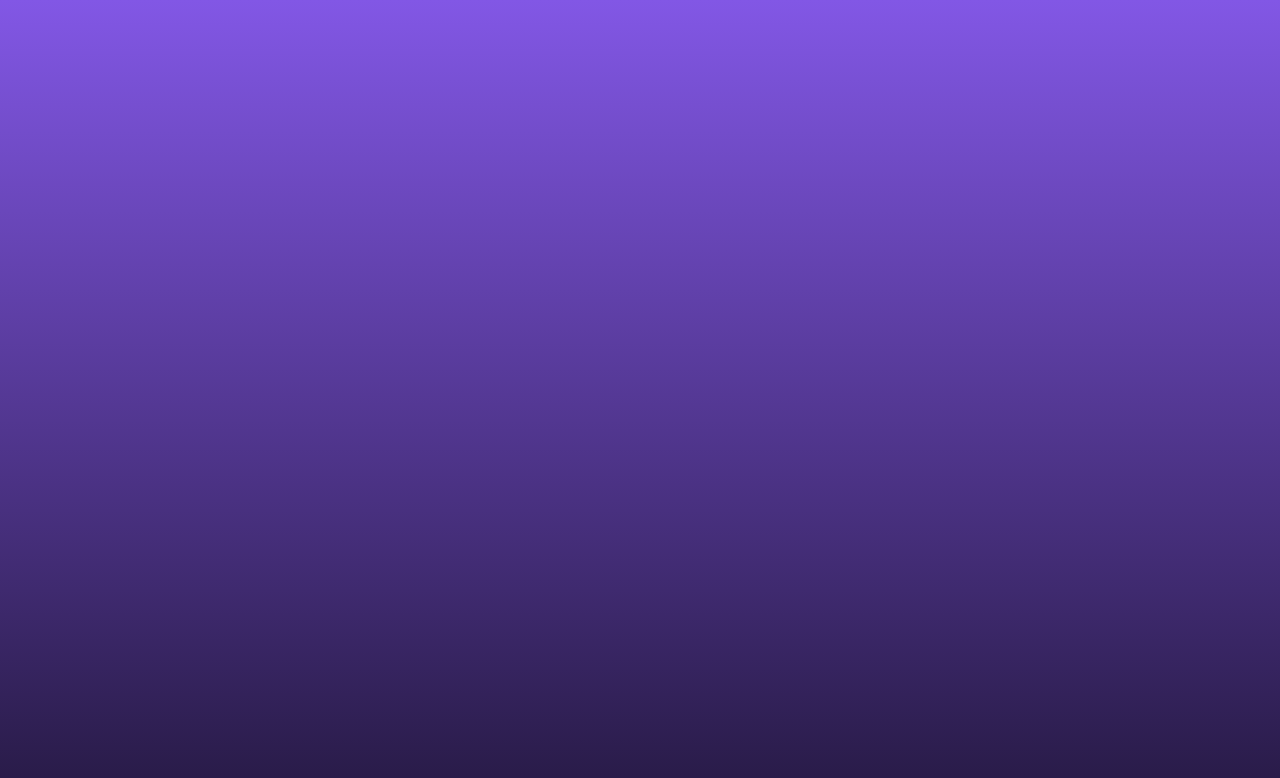
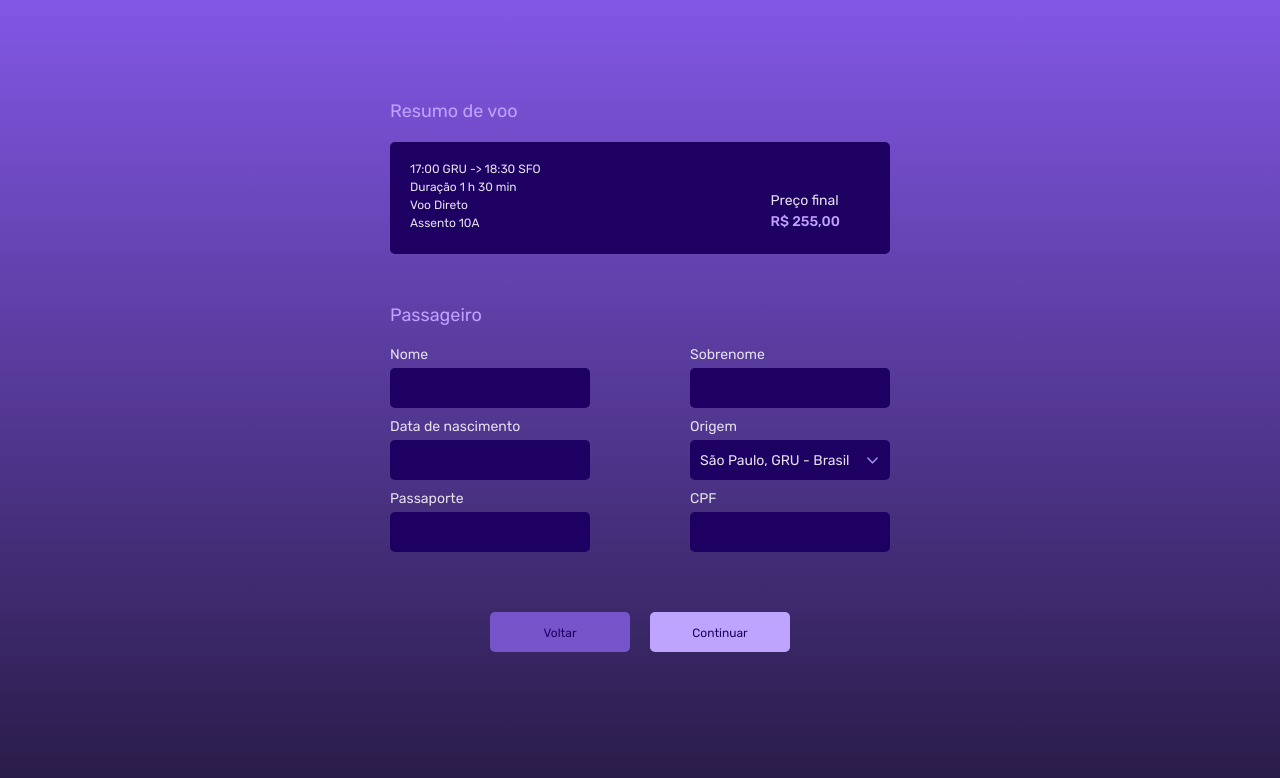
Before and after one commit to Levysantiago/boarding-pass, a React (Create React App) app in the folder client/: page /passenger in a window 1280 px wide. Before the commit this address had no page. Shown: the top 778 px of the page. Built offline with nearby package versions, Linux system fonts and the light colour scheme.

Commit message:
feat: passenger page

```diff
--- a/client/src/components/Dropdown/index.tsx
+++ b/client/src/components/Dropdown/index.tsx
@@ -10,7 +10,7 @@ import {
 } from "./styles";
 
 interface IProps {
-  id: number;
+  id: string;
 }
 
 export function Dropdown({ id }: IProps) {
--- a/client/src/components/Dropdown/styles.tsx
+++ b/client/src/components/Dropdown/styles.tsx
@@ -13,7 +13,7 @@ export const Label = styled.span`
   color: #e4e0ec;
 `;
 
-export const DropdownButton = styled.button`
+export const DropdownButton = styled.button.attrs({ type: "button" })`
   height: 40px;
   background-color: #1e0063;
   border-radius: 5px;
@@ -24,7 +24,6 @@ export const DropdownButton = styled.button`
   margin-top: 5px;
   padding: 10px;
   border: none;
-  position: relative;
 `;
 
 export const DropdownText = styled.span`
--- /dev/null
+++ b/client/src/components/Input/index.tsx
@@ -0,0 +1,17 @@
+import { ChangeEventHandler } from "react";
+import { Container, InputTag, Label } from "./styles";
+
+interface IProps {
+  onChange?: ChangeEventHandler<HTMLInputElement>;
+  value?: string;
+  label: string;
+}
+
+export function Input({ onChange, value, label }: IProps) {
+  return (
+    <Container>
+      <Label>{label}</Label>
+      <InputTag onChange={onChange} value={value}></InputTag>
+    </Container>
+  );
+}
--- /dev/null
+++ b/client/src/components/Input/styles.tsx
@@ -0,0 +1,31 @@
+import styled from "styled-components";
+
+export const Container = styled.div`
+  width: 100%;
+  display: flex;
+  flex-direction: column;
+`;
+
+export const Label = styled.span`
+  font-size: 14px;
+  font-family: "Rubik", sans-serif;
+  color: #e4e0ec;
+`;
+
+export const InputTag = styled.input`
+  height: 20px;
+  background-color: #1e0063;
+  border-radius: 5px;
+  margin-top: 5px;
+  padding: 10px;
+  border: none;
+  font-size: 14px;
+  font-family: "Rubik", sans-serif;
+  color: #e4e0ec;
+`;
+
+export const InputPlaceholter = styled.span`
+  font-size: 14px;
+  font-family: "Rubik", sans-serif;
+  color: #e4e0ec;
+`;
--- a/client/src/index.tsx
+++ b/client/src/index.tsx
@@ -1,7 +1,5 @@
-import React from "react";
 import ReactDOM from "react-dom/client";
 import "./index.css";
-import Home from "./pages/Home";
 import reportWebVitals from "./reportWebVitals";
 import { MyRoutes } from "./routes";
 
--- a/client/src/pages/Home/index.tsx
+++ b/client/src/pages/Home/index.tsx
@@ -14,15 +14,15 @@ function Home() {
       <Container>
         <HeaderContainer>
           <DropdownContainer>
-            <Dropdown id={1} />
+            <Dropdown id="home-1" />
           </DropdownContainer>
 
           <DropdownContainer>
-            <Dropdown id={2} />
+            <Dropdown id="home-2" />
           </DropdownContainer>
 
           <DropdownContainer>
-            <Dropdown id={3} />
+            <Dropdown id="home-3" />
           </DropdownContainer>
         </HeaderContainer>
 
--- /dev/null
+++ b/client/src/pages/PassengerPage/index.tsx
@@ -0,0 +1,73 @@
+import { Button } from "../../components/Button";
+import { Dropdown } from "../../components/Dropdown";
+import { Input } from "../../components/Input";
+import {
+  ButtonsContainer,
+  Container,
+  FinalPriceContainer,
+  FinalPriceLabel,
+  FinalPriceValue,
+  FlightSummary,
+  FlightSummaryContainer,
+  InputContainer,
+  PassengerInfo,
+  PassengerInfoContainer,
+  SummaryText,
+  Title,
+} from "./styles";
+
+export function PassengerPage() {
+  return (
+    <Container>
+      <FlightSummaryContainer>
+        <Title>Resumo de voo</Title>
+        <FlightSummary>
+          <SummaryText>{"17:00 GRU -> 18:30 SFO"}</SummaryText>
+          <SummaryText>{"Duração 1 h 30 min"}</SummaryText>
+          <SummaryText>{"Voo Direto"}</SummaryText>
+          <SummaryText>{"Assento 10A"}</SummaryText>
+
+          <FinalPriceContainer>
+            <FinalPriceLabel>Preço final</FinalPriceLabel>
+            <FinalPriceValue>R$ 255,00</FinalPriceValue>
+          </FinalPriceContainer>
+        </FlightSummary>
+      </FlightSummaryContainer>
+
+      <PassengerInfoContainer>
+        <Title>Passageiro</Title>
+      </PassengerInfoContainer>
+
+      <PassengerInfo>
+        <InputContainer>
+          <Input label="Nome" />
+        </InputContainer>
+
+        <InputContainer>
+          <Input label="Sobrenome" />
+        </InputContainer>
+
+        <InputContainer>
+          <Input label="Data de nascimento" />
+        </InputContainer>
+
+        <InputContainer>
+          <Dropdown id="passenger-1" />
+        </InputContainer>
+
+        <InputContainer>
+          <Input label="Passaporte" />
+        </InputContainer>
+
+        <InputContainer>
+          <Input label="CPF" />
+        </InputContainer>
+      </PassengerInfo>
+
+      <ButtonsContainer>
+        <Button isBack title="Voltar" />
+        <Button title="Continuar" />
+      </ButtonsContainer>
+    </Container>
+  );
+}
--- /dev/null
+++ b/client/src/pages/PassengerPage/styles.tsx
@@ -0,0 +1,88 @@
+import styled from "styled-components";
+
+export const Container = styled.div`
+  display: flex;
+  flex-direction: column;
+  align-items: center;
+`;
+
+export const Title = styled.span`
+  font-size: 18px;
+  font-family: "Rubik", sans-serif;
+  font-weight: 400;
+  color: #bea3ff;
+`;
+
+export const FlightSummaryContainer = styled.div`
+  margin-top: 100px;
+  width: 100%;
+  max-width: 500px;
+`;
+
+export const PassengerInfoContainer = styled.div`
+  margin-top: 50px;
+  width: 100%;
+  max-width: 500px;
+`;
+
+export const FlightSummary = styled.div`
+  margin-top: 20px;
+  background-color: #1e0063;
+  width: 100% - 20px;
+  border-radius: 5px;
+  display: flex;
+  flex-direction: column;
+  padding: 20px;
+  position: relative;
+`;
+
+export const SummaryText = styled.span`
+  font-size: 12px;
+  font-family: "Rubik", sans-serif;
+  font-weight: 400;
+  color: #e4e0ec;
+  margin-bottom: 4px;
+`;
+
+export const FinalPriceContainer = styled.div`
+  display: flex;
+  flex-direction: column;
+  position: absolute;
+  bottom: 20px;
+  right: 50px;
+`;
+
+export const FinalPriceLabel = styled.span`
+  font-size: 14px;
+  font-family: "Rubik", sans-serif;
+  font-weight: 400;
+  color: #e4e0ec;
+  margin-bottom: 4px;
+`;
+
+export const FinalPriceValue = styled.span`
+  font-size: 14px;
+  font-family: "Rubik", sans-serif;
+  font-weight: 500;
+  color: #bea3ff;
+  margin-bottom: 4px;
+`;
+
+export const PassengerInfo = styled.div`
+  margin-top: 20px;
+  display: flex;
+  flex-wrap: wrap;
+  width: 500px;
+  justify-content: space-between;
+`;
+
+export const InputContainer = styled.div`
+  width: 200px;
+  margin-bottom: 10px;
+`;
+
+export const ButtonsContainer = styled.div`
+  display: flex;
+  gap: 20px;
+  margin: 50px 0px 20px 0px;
+`;
--- a/client/src/routes.tsx
+++ b/client/src/routes.tsx
@@ -1,5 +1,6 @@
 import { BrowserRouter, Route, Routes } from "react-router-dom";
 import Home from "./pages/Home";
+import { PassengerPage } from "./pages/PassengerPage";
 import { SelectSeatsPage } from "./pages/SelectSeatsPage";
 
 export const MyRoutes = (
@@ -7,6 +8,7 @@ export const MyRoutes = (
     <Routes>
       <Route path={"/"} element={<Home />} />
       <Route path={"/select-seats"} element={<SelectSeatsPage />} />
+      <Route path={"/passenger"} element={<PassengerPage />} />
     </Routes>
   </BrowserRouter>
 );
```
